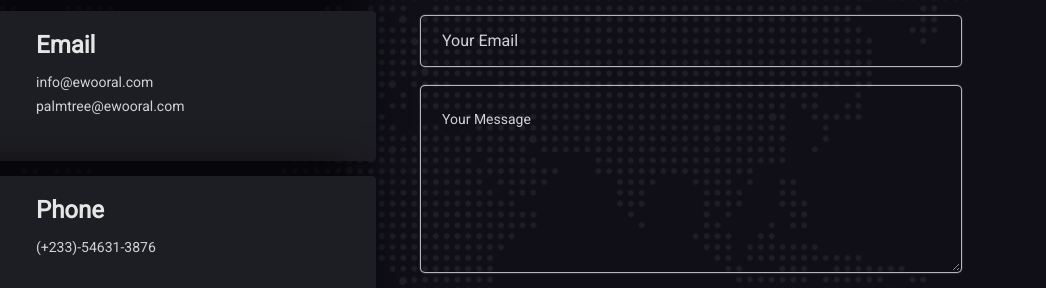
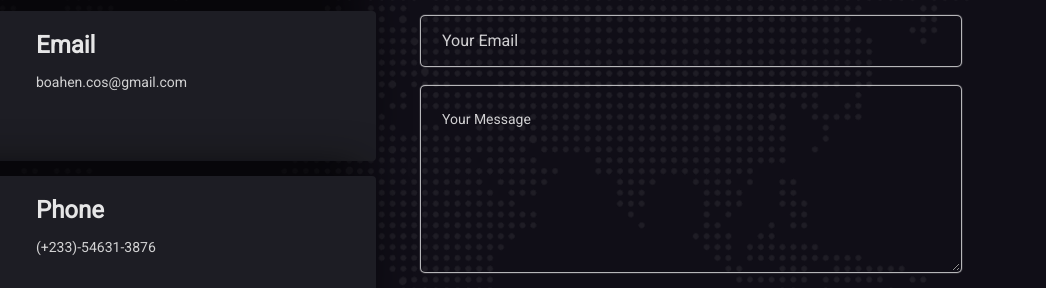
Before and after one commit to Ewooral/Portfolio, a plain HTML site: page index.html in a window 1280 px wide. Shown: the part 5547-5835 px from the top of the page, 234-1280 px from the left. Drawn offline with nearby package versions, Linux system fonts and the light colour scheme; some packages are replaced by stand-ins of ours; a web font is replaced by a local one.

Commit message:
Update index.html

```diff
--- a/index.html
+++ b/index.html
@@ -661,8 +661,8 @@
                                             </div>
                                             <div class="each-info media-body">
                                                 <h4>Email</h4>
-                                                <a href="mailto:yourmail@email.com">info@ewooral.com</a><br>
-                                                <a href="mailto:yourmail@email.com">palmtree@ewooral.com</a>
+                                                <a href="mailto:yourmail@email.com">boahen.cos@gmail.com</a><br>
+<!--                                                 <a href="mailto:yourmail@email.com"></a> -->
                                             </div>
                                         </div>
                                     </div>
```
